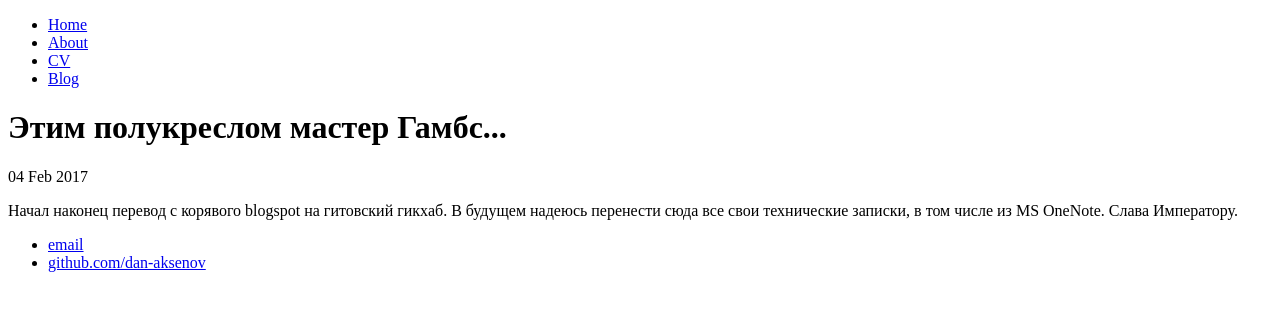
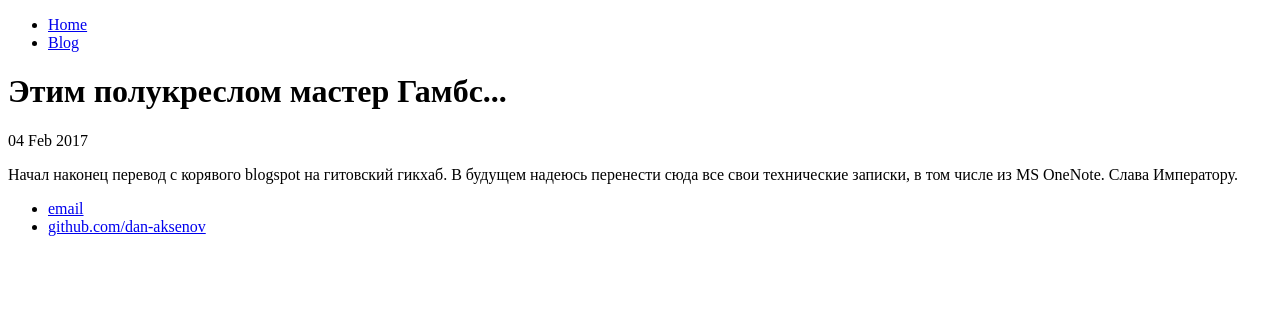
Before and after one commit to dan-aksenov/dan-aksenov.github.io-old, a Jekyll site: the page built from _posts/2017-02-04-dan-aksenov-site-launched.md, in a window 1280 px wide. Shown: the top 311 px of the page. Built offline with Jekyll 4.4.1, drawn with Linux system fonts in a browser that asks for light colours.

Commit message:
about and cv commented for now

```diff
--- a/_layouts/default.html
+++ b/_layouts/default.html
@@ -9,8 +9,8 @@
 		<nav>
     		<ul>
         		<li><a href="/">Home</a></li>
-	        	<li><a href="/about">About</a></li>
-        		<li><a href="/cv">CV</a></li>
+	        	<!--li><a href="/about">About</a></li-->
+        		<!--li><a href="/cv">CV</a></li-->
         		<li><a href="/blog">Blog</a></li>
     		</ul>
 		</nav>
```
